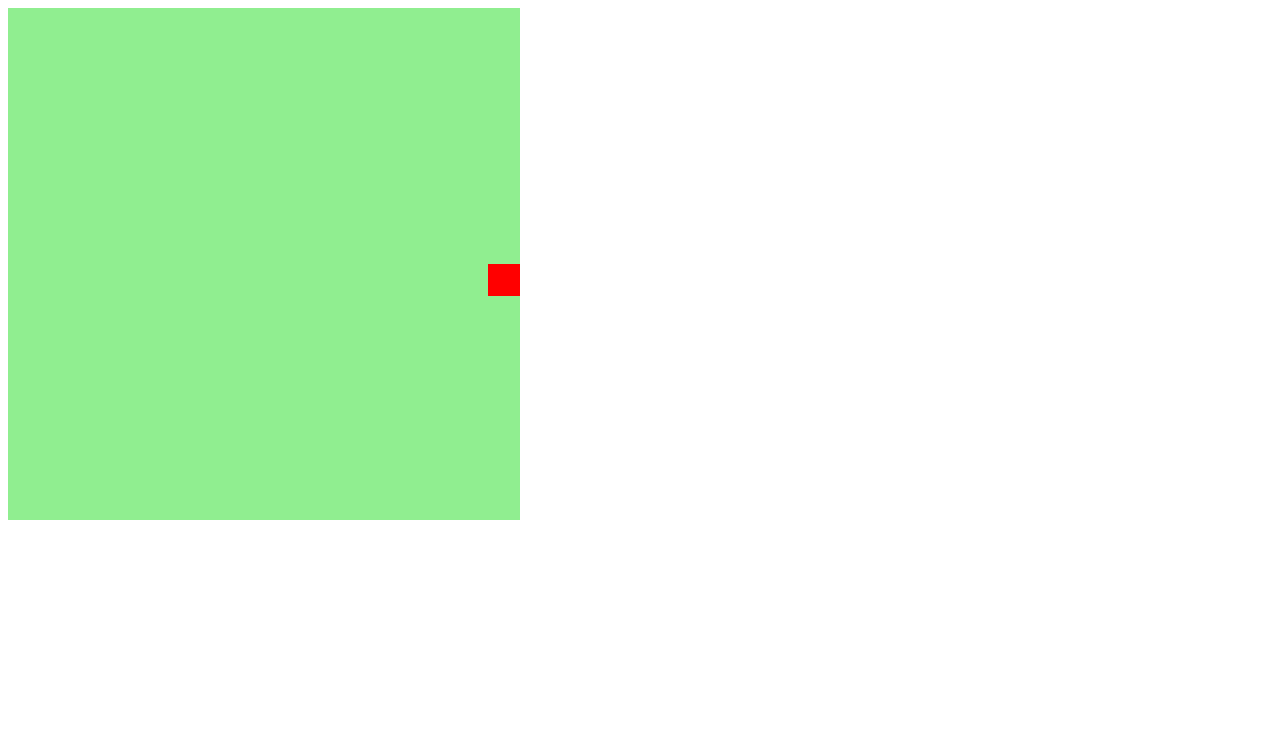
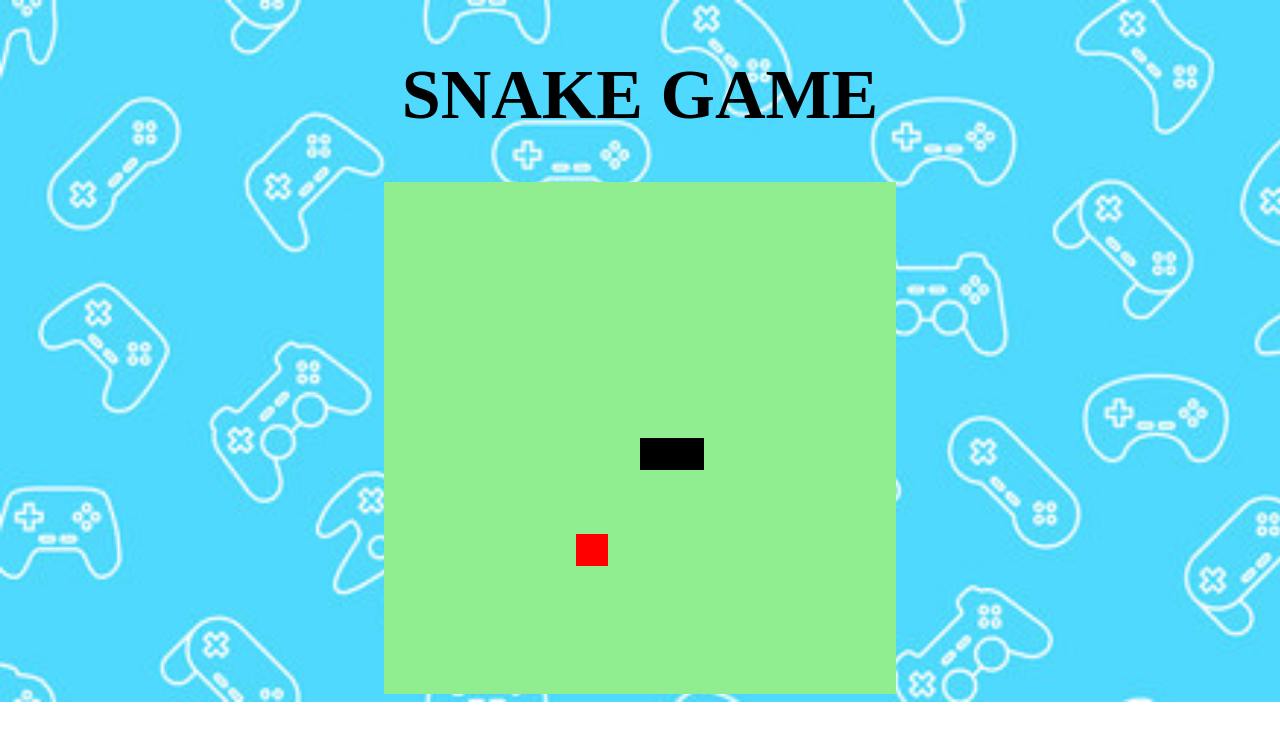
Before and after one commit to PauloHennry/PlaySnakeJavaScript, a plain HTML site: page index.html in a window 1280 px wide. Drawn offline with Linux system fonts and the light colour scheme.

Commit message:
final do jogo

```diff
--- a/main.js
+++ b/assets/main.js
@@ -1,3 +1,5 @@
+
+alert("Bem-Vindo ao jogo da Cobrinha")
 
 let canvas = document.getElementById("canvas");
 let context = canvas.getContext("2d");
@@ -9,6 +11,7 @@ snake[0]={
 }
 
 let direction = "right";
+
 let food = {
     x:  Math.floor(Math.random() * 15 + 1) * box,
     y:  Math.floor(Math.random() * 15 + 1) * box
@@ -20,7 +23,7 @@ function criarBG(){
 }
 
 function criarCobrinha(){
-    for(i=0; i < snake.length; i++) {
+    for(i = 0; i < snake.length; i++){
         context.fillStyle = "black";
         context.fillRect(snake[i].x, snake[i].y, box, box);
     }
@@ -41,10 +44,19 @@ function update(event){
 }
 
 function iniciarJogo(){
+
     if(snake[0].x > 15 * box && direction == "right") snake[0].x = 0;
     if(snake[0].x < 0 && direction == "left") snake[0].x = 16 * box;
     if(snake[0].y > 15 * box && direction == "down") snake[0].y = 0;
     if(snake[0].y < 0 && direction == "up") snake[0].y = 16 * box;
+
+    for(i = 1; i < snake.length; i++){
+        if(snake[0].x == snake[i].x && snake[0].y == snake[i].y){
+            clearInterval(jogo);
+            alert("GameOver !! :(");
+            alert("Obrigado por jogar - Game feito a partir do estudo de Html ,Css ,JavaScripti - Desenvolvido por Paulo Silva")
+        }
+    }
 
     criarBG();
     criarCobrinha();
@@ -56,16 +68,22 @@ function iniciarJogo(){
     if(direction == "right") snakeX += box;
     if(direction == "left") snakeX -= box;
     if(direction == "up") snakeY -= box;
-    if(direction == "down") snakeY -= box;
+    if(direction == "down") snakeY += box;
 
-    snake.pop();
+    if(snakeX != food.x || snakeY != food.y){
+        snake.pop();
+    }
+    else{
+         food.x = Math.floor(Math.random() * 15 + 1) * box;
+         food.y = Math.floor(Math.random() * 15 + 1) * box;
+    }
 
     let newHead = {
         x: snakeX,
         y: snakeY
     }
 
-    snake.unshift(iniciarJogo, 100);
+    snake.unshift(newHead);
 }
 
 let jogo = setInterval(iniciarJogo, 100);
--- /dev/null
+++ b/assets/style.css
@@ -0,0 +1,16 @@
+body{
+    background-image:url(/assets/imgs/240_F_292362758_yXEWwWeAsv4sR3kCcccwoKxXwnYcws8l.jpg);
+    background-repeat:no-repeat;
+    background-size: cover;
+    height:95hv;
+    width:95;
+    display:flex;
+    justify-content:center;
+    align-items:center;
+    flex-direction:column;
+}
+h1{
+    font-size: 70px;
+    font-style: initial;
+    text-transform: uppercase;
+}
--- a/index.html
+++ b/index.html
@@ -3,13 +3,14 @@
 <head>
     <meta charset="UTF-8">
     <meta http-equiv="X-UA-Compatible" content="IE=edge">
-    <link rel="stylesheet" href="style.css">
+    <link rel="stylesheet" href="/assets/style.css">
     <meta name="viewport" content="width=device-width, initial-scale=1.0">
     <title>Snake - Canvas</title>
 </head>
 <body>
+    <h1>Snake Game</h1>
     <canvas id="canvas" width="512" height="512"></canvas>
 
-    <script src="/main.js"></script>
+    <script src="/assets/main.js"></script>
 </body>
 </html>
```
Also changed, not shown: assets/imgs/240_F_242757656_LYhzT9Kzxb5XdOsNY6SYSyroxMzZBeRN.jpg (added), assets/imgs/240_F_292362758_yXEWwWeAsv4sR3kCcccwoKxXwnYcws8l.jpg (added), style.css (deleted).
